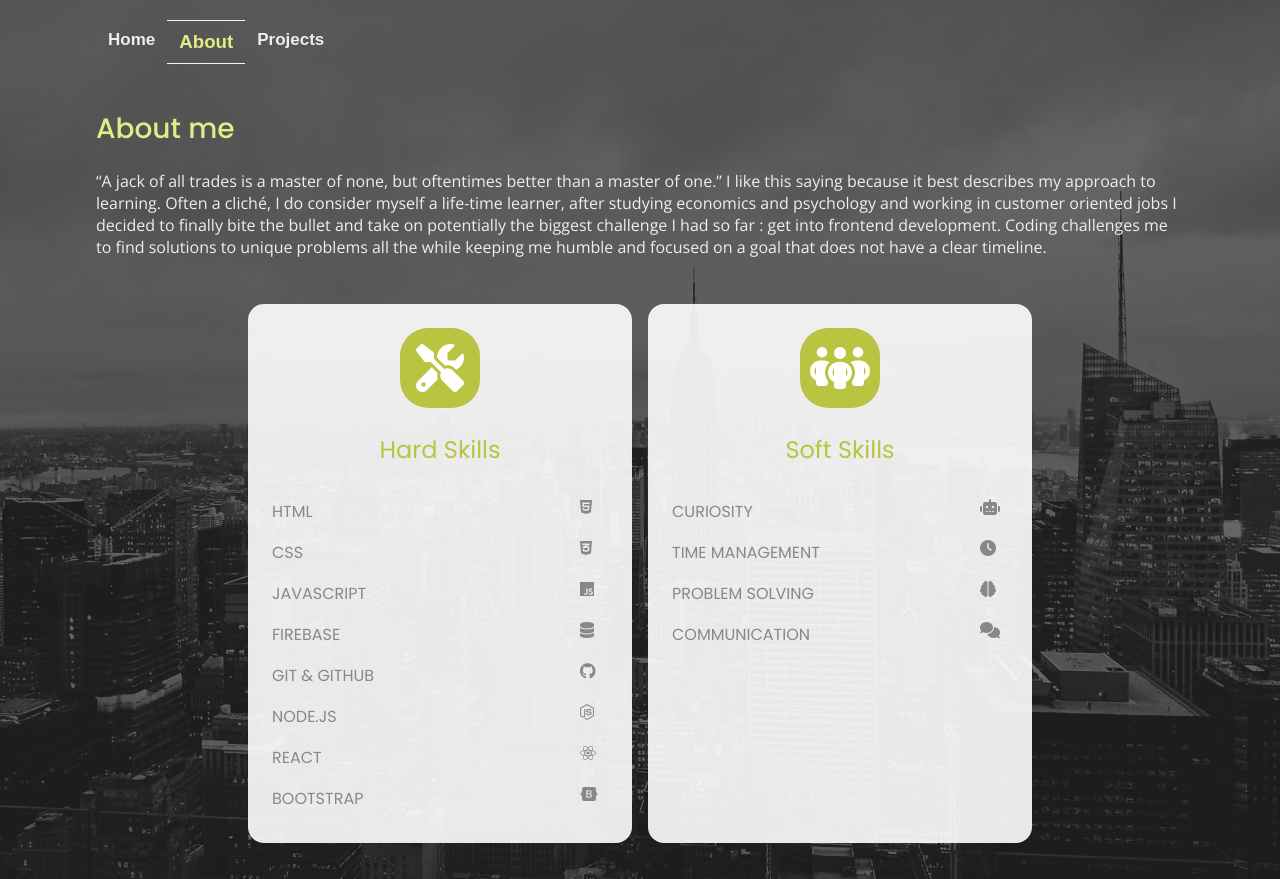
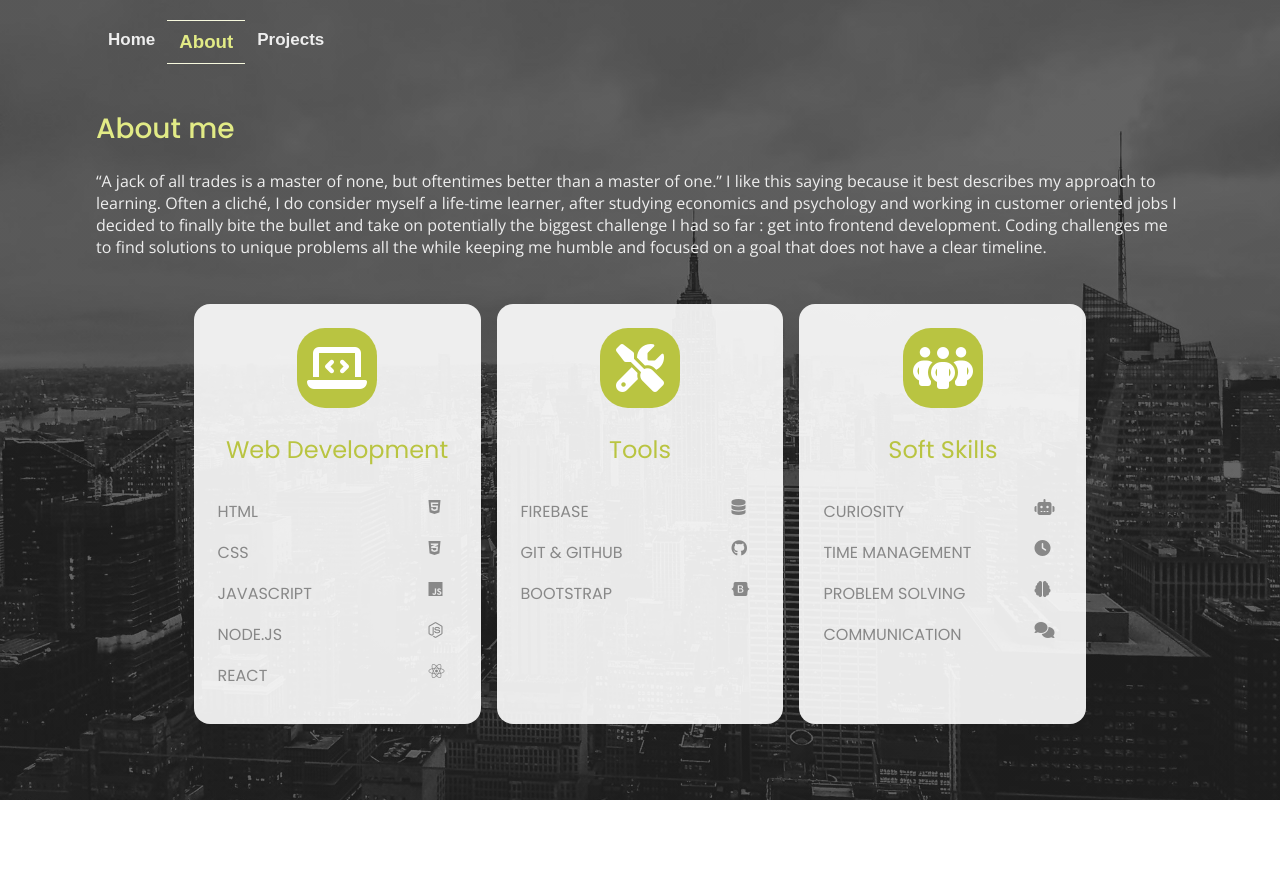
Before and after one commit to whatthefoobar/portfolio-landing-page, a plain HTML site: page index.html in a window 1280 px wide. Both pictures are taken after a click on the button "About". After the commit the page ends 800 px from the top, so only its background shows below. Drawn offline with nearby package versions, Linux system fonts and the light colour scheme.

Commit message:
made 3 skill boxes and made em smaller

```diff
--- a/index.html
+++ b/index.html
@@ -109,8 +109,9 @@
 
           <div class="about__skills">
             <div class="set">
-              <span class="fas fa-tools"></span>
-              <header>Hard skills</header>
+              <span class="fa-solid fa-laptop-code"></span>
+
+              <header>Web Development</header>
               <div class="list">
                 <label>HTML</label>
                 <i class="fab fa-html5"></i>
@@ -123,6 +124,21 @@
                 <label>Javascript</label>
                 <i class="fab fa-js"></i>
               </div>
+
+              <div class="list">
+                <label>Node.js</label>
+                <i class="fab fa-node-js"></i>
+              </div>
+              <div class="list">
+                <label>React</label>
+                <i class="fab fa-react"></i>
+              </div>
+            </div>
+
+            <div class="set">
+              <span class="fas fa-tools"></span>
+              <header>Tools</header>
+
               <div class="list">
                 <label>Firebase</label>
                 <i class="fa-solid fa-database"></i>
@@ -131,14 +147,7 @@
                 <label>Git & Github</label>
                 <i class="fa-brands fa-github"></i>
               </div>
-              <div class="list">
-                <label>Node.js</label>
-                <i class="fab fa-node-js"></i>
-              </div>
-              <div class="list">
-                <label>React</label>
-                <i class="fab fa-react"></i>
-              </div>
+
               <div class="list">
                 <label>Bootstrap</label>
                 <i class="fab fa-bootstrap"></i>
--- a/sass/_about.scss
+++ b/sass/_about.scss
@@ -40,12 +40,13 @@
   &__skills {
     margin: 0 auto;
     display: grid;
-    width: 75%;
+    width: 85%;
     gap: 16px;
     padding: 16px;
     max-width: 1024px;
 
     & .set {
+      height: 420px;
       background-color: rgba(255, 255, 255, 0.9);
       padding: 24px;
       border-radius: 16px;
@@ -91,12 +92,17 @@
   }
 }
 
-@media screen and (min-width: 600px) {
+@media screen and (min-width: 950px) {
+  .about__skills {
+    grid-template-columns: repeat(3, 1fr);
+  }
+}
+@media screen and (max-width: 950px) {
   .about__skills {
     grid-template-columns: repeat(2, 1fr);
   }
 }
-@media screen and (max-width: 600px) {
+@media screen and (max-width: 750px) {
   .about__skills {
     grid-template-columns: repeat(1, 1fr);
   }
```
Also changed, not shown: css/main.css.
